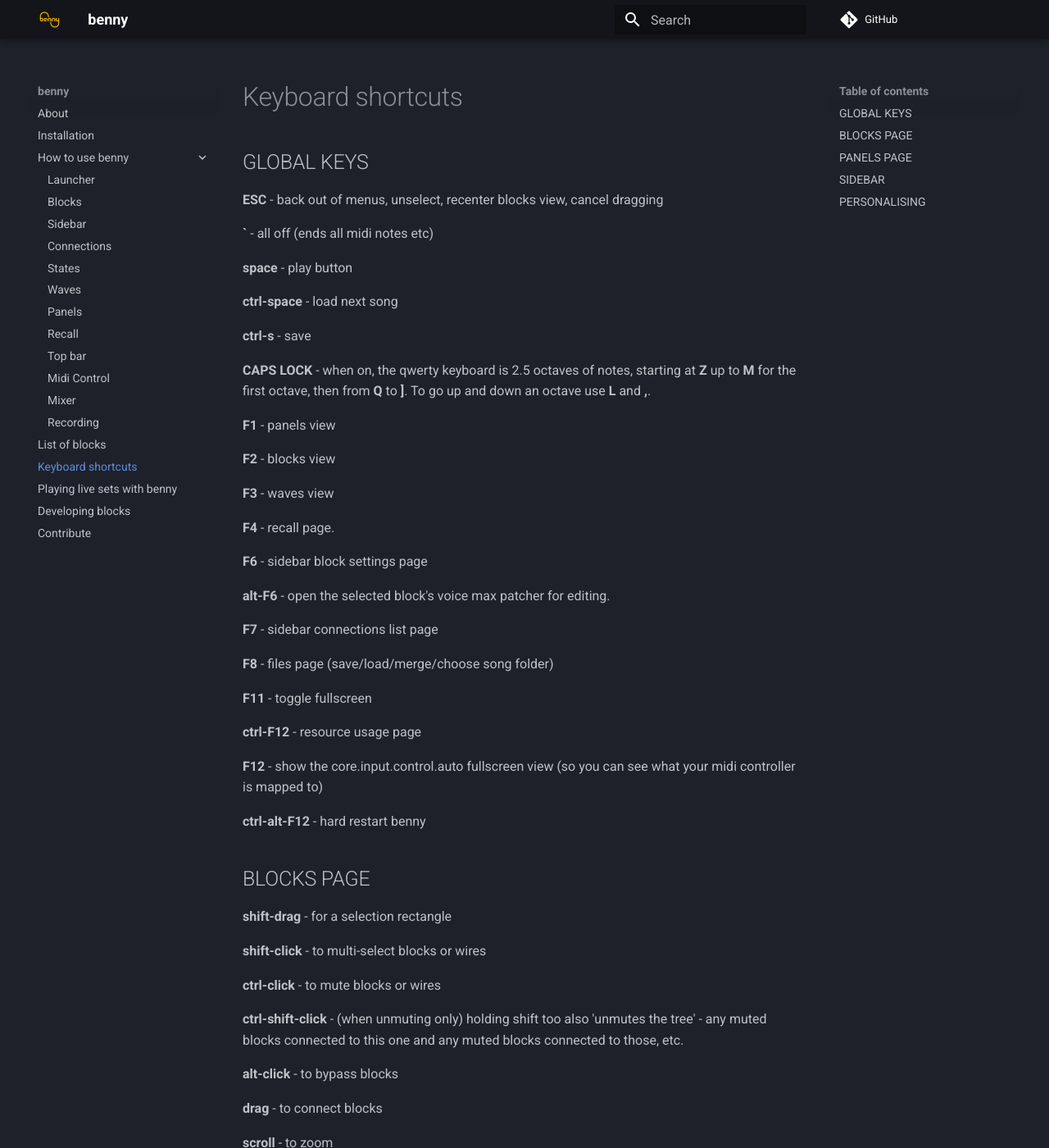
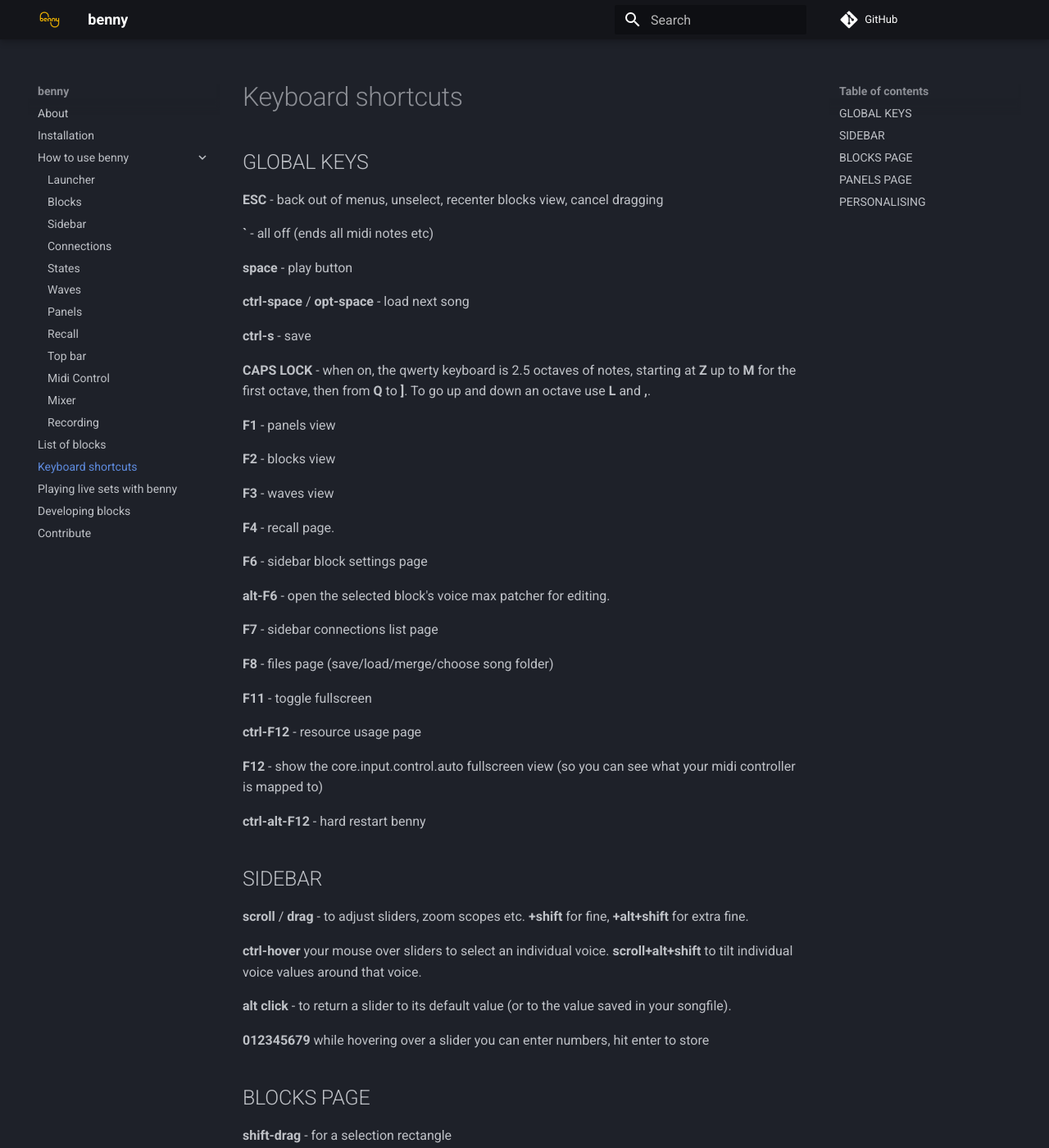
Before and after one commit to playbenny/benny_manual, an MkDocs documentation site: the page built from docs/keyboard_shortcuts.md, in a window 1280 px wide and 1400 px high. Shown: the whole window at 82% size. Built offline with MkDocs 1.6.1 and Material for MkDocs 9.7.7, drawn with Linux system fonts in a browser that asks for light colours; comment, search, counter and statistics services are not loaded; some of the changed text lies outside the part shown.

Commit message:
Update keyboard_shortcuts.md

```diff
--- a/docs/keyboard_shortcuts.md
+++ b/docs/keyboard_shortcuts.md
@@ -6,7 +6,7 @@
 
 **space** - play button
 
-**ctrl-space** - load next song
+**ctrl-space** / **opt-space** - load next song
 
 **ctrl-s** - save
 
@@ -41,6 +41,18 @@
 
 
 
+##SIDEBAR
+
+**scroll** / **drag** - to adjust sliders, zoom scopes etc. **+shift** for fine, **+alt+shift** for extra fine.
+
+**ctrl-hover** your mouse over sliders to select an individual voice. **scroll+alt+shift** to tilt individual voice values around that voice.
+
+**alt click** - to return a slider to its default value (or to the value saved in your songfile).
+
+**012345679** while hovering over a slider you can enter numbers, hit enter to store
+
+
+
 
 ##BLOCKS PAGE
 
@@ -56,7 +68,7 @@
 
 **drag** - to connect blocks
 
-**scroll** - to zoom
+**scroll** / **ctrl-drag** - to zoom
 
 **ctrl-scroll** - over a wire, adjust connection level
 
```
Also changed, not shown: other parts of docs/keyboard_shortcuts.md (+0 -13 lines).
